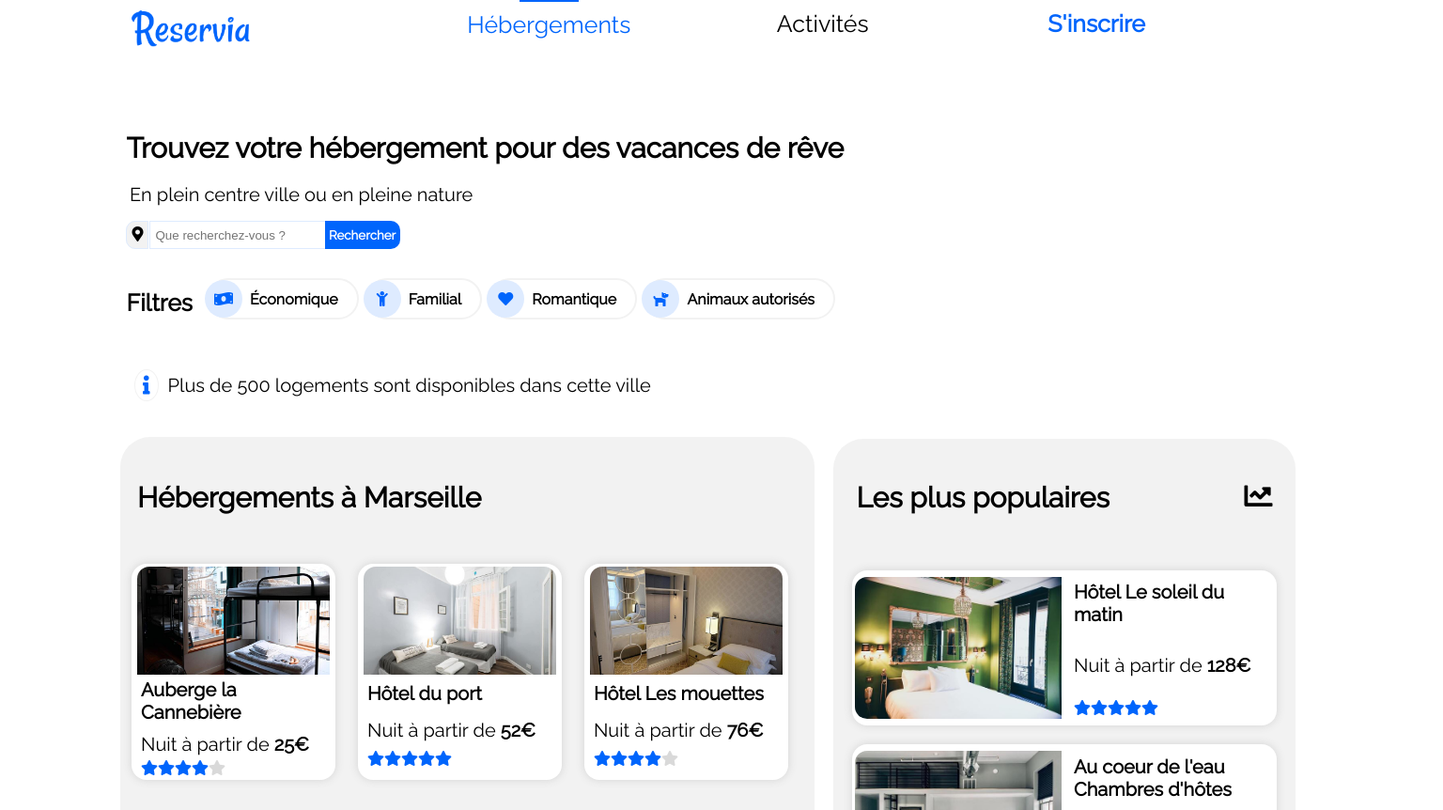
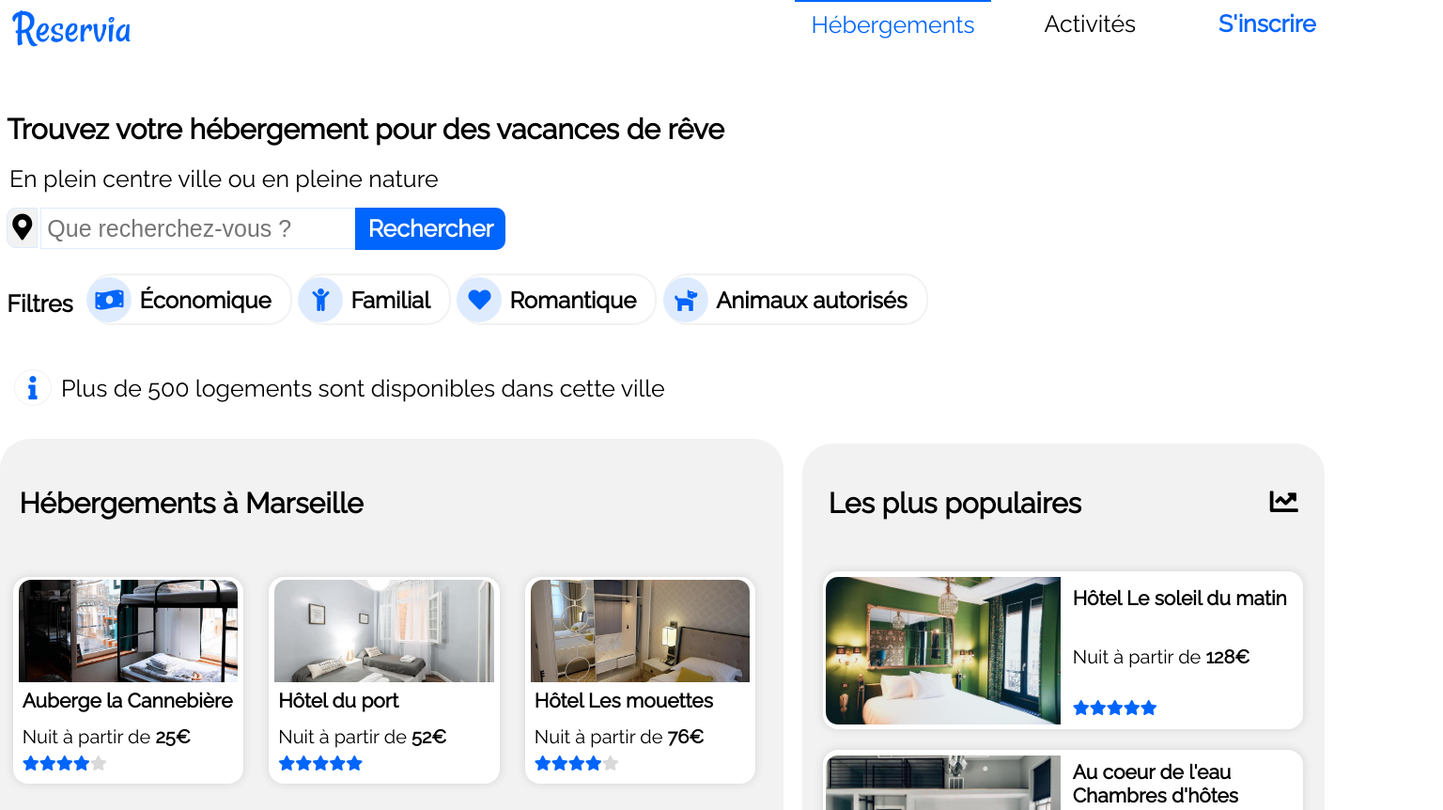
Before and after one commit to Stacyvenke/Projet-2, a plain HTML site: page reservia.html in a window 1536 px wide. Shown: the top 862 px of the page at 94% size. Drawn offline with Linux system fonts and the light colour scheme.

Commit message:
HTML et CSS

```diff
--- a/reservia.css
+++ b/reservia.css
@@ -14,14 +14,11 @@ body {
   margin: 0;
   width: 100%;
   max-width: 1280px;
-  /* margin: auto; */
-  /*   border: 1px solid green; */
 }
 
 body > * {
     width :95%;
     margin:auto;
-    /* max-width: 1440px; */
 }
 
 h1 {
@@ -59,15 +56,14 @@ img {
   object-fit: cover;
   border: solid 3px white;
   border-radius: 1rem 1rem 0 0;
-/*   margin: 3px; */
 }
 
 
 /* HEADER */
+
 header {
     width: 100%;
 }
-
 
 #logo {
   background-image: url("../images/logo/Reservia@3x.png");
@@ -94,7 +90,6 @@ a {
 
 nav a {
   display: flex;
-  /* width: 50%; */
   height: 50px;
   justify-content: center;
   align-items: center;
@@ -200,7 +195,6 @@ div#Filtres {
   padding-top: 15px;
 }
 
-
 #Filtres h2 {
   width: 100%;
   padding-top: 10px;
@@ -243,6 +237,11 @@ div#Filtres {
 
 .animals::before {
   content: "\f6d3";
+}
+
+#Filtres :hover {
+    color: blue;
+    cursor: pointer;
 }
 
 
@@ -340,7 +339,6 @@ h3.Afficher {
 }
 
 
-
 /* SECTION POPULAR */
 
 section.popular {
@@ -394,7 +392,6 @@ section.Activities {
   display: flex;
   flex-wrap: wrap;
   justify-content: center;
-  width: 100%;
 }
 
 .Activities article {
@@ -433,7 +430,6 @@ ul {
   padding-top: 20px;
   margin-left: 10px;
   width: fit-content;
-  /* border:1px solid; */
 }
 
 li {
@@ -443,7 +439,6 @@ li {
 *{
   box-sizing: border-box;
   padding: 0;
-  /* border: 1px solid red; */
 }
 
 
@@ -474,43 +469,64 @@ li {
   }
 
   body {
-    /* width: 100%; */
     margin: auto;
   }
 
+  nav a {
+    display: flex;
+    justify-content: space-around;
+  }
+
   nav {
-    /* display: flex; */
-    grid-template-areas:
-      "logo hebergements activites inscrire";
-    grid-template-columns: 30% 20% 20% 20%;
-    grid-template-rows: 5rem;
-    grid-column-gap: 3%;
+    display: flex;
+    justify-content: flex-end;
   }
+
+  a#logo {
+    order: 1;
+    width: 100%;
+    margin:auto;
+  }
+
+  a#rooms {
+    order: 2;
+    width: 20%
+  }
+
+  a#activities {
+    order: 3;
+    width: 20%;
+    display: flex;
+    justify-content: center;
+  }
+
+  a#register {
+    order: 4;
+    width: 15%;
+    display: flex;
+    justify-content: center;
+  }
+
   #Filtres h2 {
     width:fit-content;
     margin-right:1rem;
-    /* border:1px solid red; */
+  }
+
+  i.fas.fa-info {
+    width: 1.9rem;
   }
 
   a#rooms {
-    /* order: 1; */
     border-bottom: none;
-    /* width: 15%; */
     border-top: solid 2px;
     display: flex;
     justify-content: center;
   }
 
   a#activities{
-    /* order: 2; */
     border-bottom: none;
-    /* width: 15%; */
   }
 
-  a#register {
-    /* order: 3; */
-    /* width: auto; */
-  }
 
   main {
     display: flex;
@@ -576,7 +592,6 @@ li {
 
   .popular h1 {
     margin-top: 10px;
-
   }
 
   section.Activities {
@@ -641,6 +656,10 @@ li {
     grid-area: activite6;
   }
 
+  section.Activities img {
+    height: calc(100% - 1.9rem)
+  }
+
  footer {
     display: flex;
     justify-content: space-around;
@@ -648,8 +667,83 @@ li {
   }
 }
 
+@media screen AND (min-width: 1280px) {
+
+  main {
+    max-width: 1280px;
+  }
+
+  .Afficher {
+    margin-top: -10px;
+  }
+
+  .rooms article {
+    height: 185px;
+  }
+
+  .rooms img {
+    width: 350px;
+  }
+
+  .popular h1 {
+    margin-top: 15px
+  }
+
+  .popular article {
+    width: 90%;
+    height: 153px;
+    margin: 11px;
+  }
+
+  .popular img {
+    height: 149px;
+  }
+}
+
+@media screen AND (min-width: 1280px) {
+
+  nav a {
+    display: flex;
+    justify-content: space-around;
+  }
+
+  nav {
+    display: flex;
+    justify-content: flex-end;
+  }
+
+  a#logo {
+    order: 1;
+    width: 100%;
+    margin: auto;
+  }
+
+  a#activities {
+    order: 3;
+    display: flex;
+    justify-content: center;
+    border-bottom: none;
+  }
+
+  a#rooms {
+    order: 2;
+    border-bottom: none;
+  }
+
+  a#register {
+    width: 10%;
+    display: flex;
+    justify-content: center;
+    order: 3;
+  }
+}
 
 @media screen AND (min-width: 1440px) {
+
+  body {
+    margin: 0;
+    max-width: 1440px;
+  }
 
   body >* {
     width: 99%;
@@ -673,20 +767,46 @@ li {
   }
 
   a#register {
-      width: 25%;
+    width: 20%;
     display: flex;
     justify-content: center;
   }
 
-  body {
-      /* margin: 0; */
-      /* width: 100%; */
+  div#search {
+    font-size: 28px;
+  }
+
+  input.champ {
+    font-size: 25px;
+  }
+
+  button.button {
+    font-size: 25px;
+    width: 10rem;
+    height: 2.8rem;
+  }
+
+  div#Filtres {
+    font-size: 24px;
+  }
+
+  #Filtres div {
+    padding: 1.5px;
+    padding-right: 20px;
+  }
+
+  #Filtres div::before {
+    width: 3rem;
+    height: 3rem;
+  }
+
+  i.fas.fa-info {
+    width: 2.5rem;
   }
 
   main {
     max-width: 1440px;
     margin: 0;
-
   }
 
   section.rooms {
@@ -697,18 +817,38 @@ li {
     width: 40%;
   }
 
+  .rooms article {
+    height: 220px;
+  }
+
+  .rooms h3 {
+    font-size: 21px;
+  }
+
+  .rooms p {
+    font-size: 20px;
+  }
+
   .popular article {
     width: 92%;
-      height: 165px;
+    height: 168px;
   }
 
   .popular img {
-      height: 95%
+    height: 163px;
   }
 
   .popular h1 {
-      margin-bottom: 50px;
-      margin-top: 15px;
+    margin-bottom: 34px;
+    margin-top: 16px;
+  }
+
+  .popular h3 {
+    font-size: 21px;
+  }
+
+  .popular p {
+    font-size: 20px;
   }
 
   h1 {
@@ -724,7 +864,11 @@ li {
   }
 
   p {
-      font-size: 20px;
+    font-size: 25px;
+  }
+
+  section.Activities img {
+    height: calc(100% - 1.9rem)
   }
 
   footer {
```
Also changed, not shown: 1 other file. Lines whose indentation alone changed are shown as unchanged.
